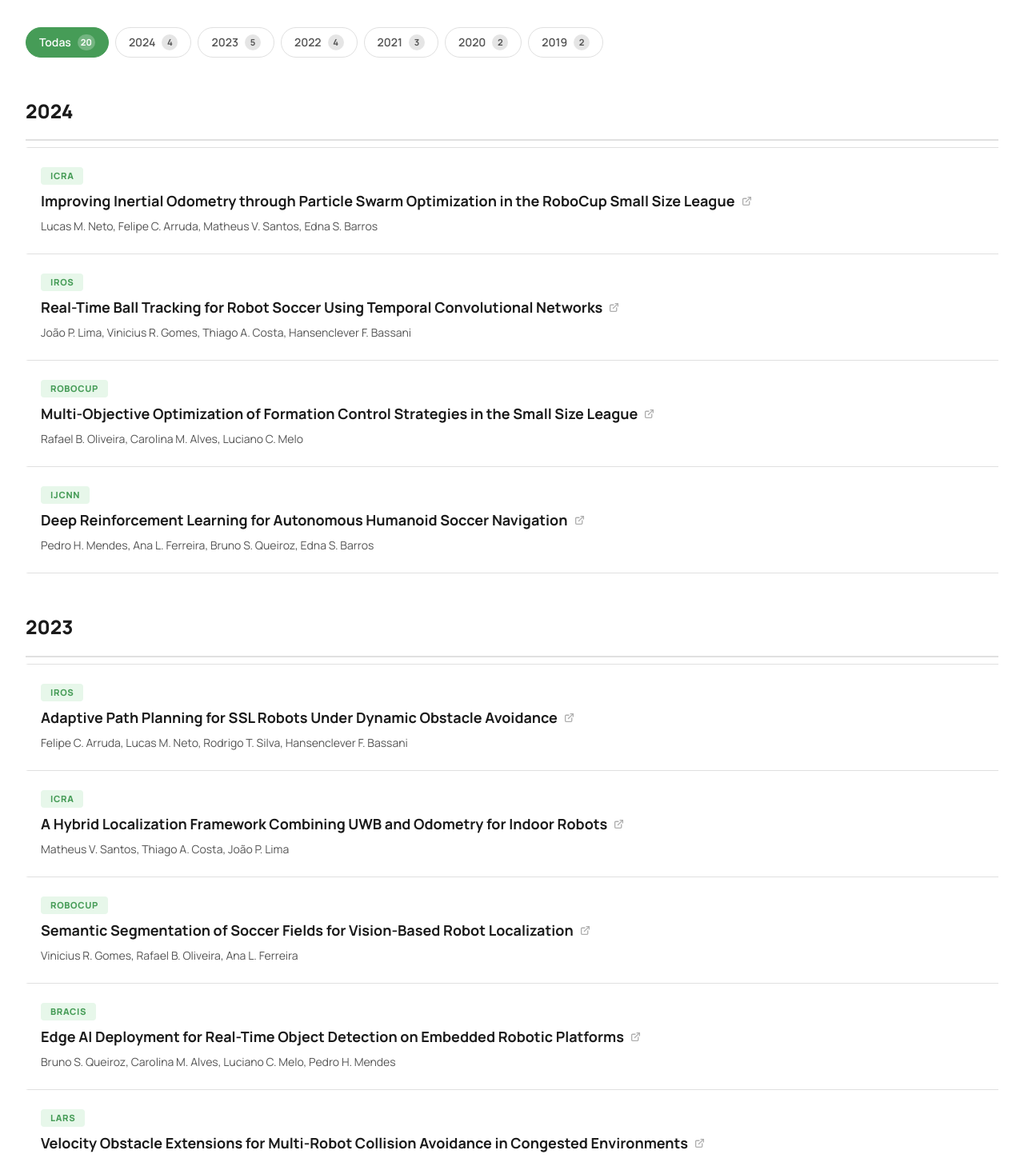
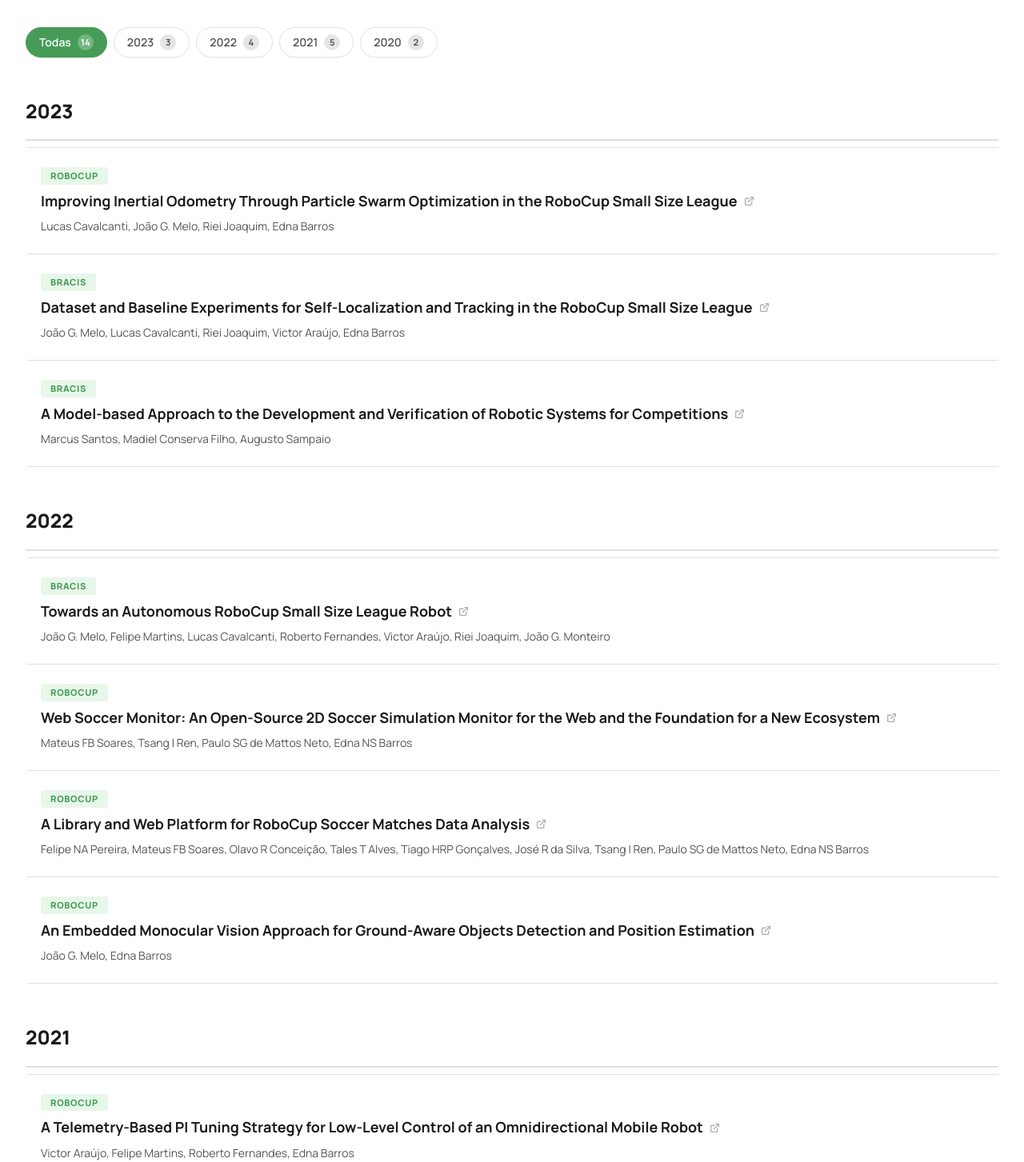
Before and after one commit to robocin/robocin-website, a React (Vite) app: page /publications in a window 1280 px wide. Shown: the part 420-1873 px from the top of the page at 80% size. Built offline with nearby package versions, Linux system fonts and the light colour scheme.

Commit message:
chore: update publications data and related localized content

```diff
--- a/content/publications/publications.js
+++ b/content/publications/publications.js
@@ -12,171 +12,121 @@
  */
 
 const publications = [
-  // ── 2024 ────────────────────────────────────────────────────────────────────
+  // ── 2023 ────────────────────────────────────────────────────────────────────
   {
     id: 1,
-    year: 2024,
-    title: 'Improving Inertial Odometry through Particle Swarm Optimization in the RoboCup Small Size League',
-    authors: ['Lucas M. Neto', 'Felipe C. Arruda', 'Matheus V. Santos', 'Edna S. Barros'],
-    venue: 'ICRA',
-    url: 'https://ieeexplore.ieee.org/document/10610000',
+    year: 2023,
+    title: 'Improving Inertial Odometry Through Particle Swarm Optimization in the RoboCup Small Size League',
+    authors: ['Lucas Cavalcanti', 'João G. Melo', 'Riei Joaquim', 'Edna Barros'],
+    venue: 'RoboCup',
+    url: 'https://link.springer.com/chapter/10.1007/978-3-031-55015-7_8',
   },
   {
     id: 2,
-    year: 2024,
-    title: 'Real-Time Ball Tracking for Robot Soccer Using Temporal Convolutional Networks',
-    authors: ['João P. Lima', 'Vinicius R. Gomes', 'Thiago A. Costa', 'Hansenclever F. Bassani'],
-    venue: 'IROS',
-    url: 'https://ieeexplore.ieee.org/document/10801500',
+    year: 2023,
+    title: 'Dataset and Baseline Experiments for Self-Localization and Tracking in the RoboCup Small Size League',
+    authors: ['João G. Melo', 'Lucas Cavalcanti', 'Riei Joaquim', 'Victor Araújo', 'Edna Barros'],
+    venue: 'BRACIS',
+    url: 'https://ieeexplore.ieee.org/document/10333068',
   },
   {
     id: 3,
-    year: 2024,
-    title: 'Multi-Objective Optimization of Formation Control Strategies in the Small Size League',
-    authors: ['Rafael B. Oliveira', 'Carolina M. Alves', 'Luciano C. Melo'],
-    venue: 'RoboCup',
-    url: 'https://link.springer.com/chapter/10.1007/978-3-031-72000-001',
+    year: 2023,
+    title: 'A Model-based Approach to the Development and Verification of Robotic Systems for Competitions',
+    authors: ['Marcus Santos', 'Madiel Conserva Filho', 'Augusto Sampaio'],
+    venue: 'BRACIS',
+    url: 'https://ieeexplore.ieee.org/document/10333030',
+  },
+  // ── 2022 ────────────────────────────────────────────────────────────────────
+  {
+    id: 4,
+    year: 2022,
+    title: 'Towards an Autonomous RoboCup Small Size League Robot',
+    authors: ['João G. Melo', 'Felipe Martins', 'Lucas Cavalcanti', 'Roberto Fernandes', 'Victor Araújo', 'Riei Joaquim', 'João G. Monteiro'],
+    venue: 'BRACIS',
+    url: 'https://ieeexplore.ieee.org/document/9996004',
   },
   {
-    id: 4,
-    year: 2024,
-    title: 'Deep Reinforcement Learning for Autonomous Humanoid Soccer Navigation',
-    authors: ['Pedro H. Mendes', 'Ana L. Ferreira', 'Bruno S. Queiroz', 'Edna S. Barros'],
-    venue: 'IJCNN',
-    url: 'https://ieeexplore.ieee.org/document/10650100',
-  },
-  // ── 2023 ────────────────────────────────────────────────────────────────────
-  {
     id: 5,
-    year: 2023,
-    title: 'Adaptive Path Planning for SSL Robots Under Dynamic Obstacle Avoidance',
-    authors: ['Felipe C. Arruda', 'Lucas M. Neto', 'Rodrigo T. Silva', 'Hansenclever F. Bassani'],
-    venue: 'IROS',
-    url: 'https://ieeexplore.ieee.org/document/10341200',
+    year: 2022,
+    title: 'Web Soccer Monitor: An Open-Source 2D Soccer Simulation Monitor for the Web and the Foundation for a New Ecosystem',
+    authors: ['Mateus FB Soares', 'Tsang I Ren', 'Paulo SG de Mattos Neto', 'Edna NS Barros'],
+    venue: 'RoboCup',
+    url: 'https://link.springer.com/chapter/10.1007/978-3-031-28469-4_16',
   },
   {
     id: 6,
-    year: 2023,
-    title: 'A Hybrid Localization Framework Combining UWB and Odometry for Indoor Robots',
-    authors: ['Matheus V. Santos', 'Thiago A. Costa', 'João P. Lima'],
-    venue: 'ICRA',
-    url: 'https://ieeexplore.ieee.org/document/10160750',
+    year: 2022,
+    title: 'A Library and Web Platform for RoboCup Soccer Matches Data Analysis',
+    authors: ['Felipe NA Pereira', 'Mateus FB Soares', 'Olavo R Conceição', 'Tales T Alves', 'Tiago HRP Gonçalves', 'José R da Silva', 'Tsang I Ren', 'Paulo SG de Mattos Neto', 'Edna NS Barros'],
+    venue: 'RoboCup',
+    url: 'https://link.springer.com/chapter/10.1007/978-3-031-28469-4_15',
   },
   {
     id: 7,
-    year: 2023,
-    title: 'Semantic Segmentation of Soccer Fields for Vision-Based Robot Localization',
-    authors: ['Vinicius R. Gomes', 'Rafael B. Oliveira', 'Ana L. Ferreira'],
+    year: 2022,
+    title: 'An Embedded Monocular Vision Approach for Ground-Aware Objects Detection and Position Estimation',
+    authors: ['João G. Melo', 'Edna Barros'],
     venue: 'RoboCup',
-    url: 'https://link.springer.com/chapter/10.1007/978-3-031-55015-007',
+    url: 'https://link.springer.com/chapter/10.1007/978-3-031-28469-4_9',
   },
+  // ── 2021 ────────────────────────────────────────────────────────────────────
   {
     id: 8,
-    year: 2023,
-    title: 'Edge AI Deployment for Real-Time Object Detection on Embedded Robotic Platforms',
-    authors: ['Bruno S. Queiroz', 'Carolina M. Alves', 'Luciano C. Melo', 'Pedro H. Mendes'],
-    venue: 'BRACIS',
-    url: 'https://ieeexplore.ieee.org/document/10369400',
+    year: 2021,
+    title: 'A Telemetry-Based PI Tuning Strategy for Low-Level Control of an Omnidirectional Mobile Robot',
+    authors: ['Victor Araújo', 'Felipe Martins', 'Roberto Fernandes', 'Edna Barros'],
+    venue: 'RoboCup',
+    url: 'https://link.springer.com/chapter/10.1007/978-3-030-98682-7_16',
   },
   {
     id: 9,
-    year: 2023,
-    title: 'Velocity Obstacle Extensions for Multi-Robot Collision Avoidance in Congested Environments',
-    authors: ['Rodrigo T. Silva', 'Felipe C. Arruda', 'Edna S. Barros'],
-    venue: 'LARS',
-    url: 'https://ieeexplore.ieee.org/document/10333100',
+    year: 2021,
+    title: 'Dataset and Benchmarking of Real-Time Embedded Object Detection for RoboCup SSL',
+    authors: ['Roberto Fernandes', 'Walber M. Rodrigues', 'Edna Barros'],
+    venue: 'RoboCup',
+    url: 'https://link.springer.com/chapter/10.1007/978-3-030-98682-7_5',
   },
-  // ── 2022 ────────────────────────────────────────────────────────────────────
   {
     id: 10,
-    year: 2022,
-    title: 'Communication-Efficient Multi-Agent Coordination for Robot Soccer',
-    authors: ['Lucas M. Neto', 'Hansenclever F. Bassani', 'Matheus V. Santos', 'João P. Lima'],
-    venue: 'ICRA',
-    url: 'https://ieeexplore.ieee.org/document/9811900',
+    year: 2021,
+    title: 'rSoccer: A Framework for Studying Reinforcement Learning in Small and Very Small Size Robot Soccer',
+    authors: ['Felipe B. Martins', 'Mateus G. Machado', 'Hansenclever F. Bassani', 'Pedro H. M. Braga', 'Edna S. Barros'],
+    venue: 'RoboCup',
+    url: 'https://link.springer.com/chapter/10.1007/978-3-030-98682-7_14',
   },
   {
     id: 11,
-    year: 2022,
-    title: 'Vision-Based Ball Interception Using Predictive Control in Robot Soccer',
-    authors: ['Vinicius R. Gomes', 'Thiago A. Costa', 'Rafael B. Oliveira'],
-    venue: 'IROS',
-    url: 'https://ieeexplore.ieee.org/document/9981350',
+    year: 2021,
+    title: 'Optimized Wireless Control and Telemetry Network for Mobile Soccer Robots',
+    authors: ['Lucas Cavalcanti', 'Riei Joaquim', 'Edna Barros'],
+    venue: 'RoboCup',
+    url: 'https://link.springer.com/chapter/10.1007/978-3-030-98682-7_15',
   },
   {
     id: 12,
-    year: 2022,
-    title: 'Energy-Aware Motion Planning for Omnidirectional Mobile Robots',
-    authors: ['Felipe C. Arruda', 'Carolina M. Alves', 'Bruno S. Queiroz'],
-    venue: 'LARS',
-    url: 'https://ieeexplore.ieee.org/document/9994800',
-  },
-  {
-    id: 13,
-    year: 2022,
-    title: 'Self-Supervised Learning for Field Line Detection in Robot Soccer',
-    authors: ['Ana L. Ferreira', 'Pedro H. Mendes', 'Luciano C. Melo', 'Edna S. Barros'],
-    venue: 'RoboCup',
-    url: 'https://link.springer.com/chapter/10.1007/978-3-031-28469-022',
-  },
-  // ── 2021 ────────────────────────────────────────────────────────────────────
-  {
-    id: 14,
     year: 2021,
-    title: 'Robust Referee Signal Recognition Using Lightweight Convolutional Networks',
-    authors: ['Rodrigo T. Silva', 'João P. Lima', 'Felipe C. Arruda'],
-    venue: 'IROS',
-    url: 'https://ieeexplore.ieee.org/document/9636400',
-  },
-  {
-    id: 15,
-    year: 2021,
-    title: 'Sim-to-Real Transfer for Robot Soccer Policies Using Domain Randomization',
-    authors: ['Thiago A. Costa', 'Matheus V. Santos', 'Hansenclever F. Bassani'],
-    venue: 'RoboCup',
-    url: 'https://link.springer.com/chapter/10.1007/978-3-030-98682-021',
-  },
-  {
-    id: 16,
-    year: 2021,
-    title: 'Hierarchical Task Planning for Multi-Robot Systems in Adversarial Environments',
-    authors: ['Carolina M. Alves', 'Rafael B. Oliveira', 'Ana L. Ferreira', 'Edna S. Barros'],
+    title: 'Mechanical and Dynamic Analysis for Design and Development of a RoboCup SSL Dribbling Mechanism',
+    authors: ['Victor Araújo', 'Edgleyson Silva', 'João Guilherme Monteiro', 'Rebecca Sousa', 'Cecilia Silva', 'Pedro Henrique Santana'],
     venue: 'BRACIS',
-    url: 'https://ieeexplore.ieee.org/document/9653600',
+    url: 'https://ieeexplore.ieee.org/document/9605377',
   },
   // ── 2020 ────────────────────────────────────────────────────────────────────
   {
-    id: 17,
+    id: 13,
     year: 2020,
-    title: 'Toward Reliable Indoor Positioning with Sensor Fusion in Mobile Robotics',
-    authors: ['Lucas M. Neto', 'Bruno S. Queiroz', 'Rodrigo T. Silva'],
-    venue: 'LARS',
-    url: 'https://ieeexplore.ieee.org/document/9307200',
+    title: 'An Analysis of Reinforcement Learning Applied to Coach Task in IEEE Very Small Size Soccer',
+    authors: ['Carlos H. C. Pena', 'Mateus G. Machado', 'Mariana S. Barros', 'José D.P. Silva', 'Lucas D. Macie', 'Tsang Ing Ren', 'Edna N.S. Barros', 'Pedro H.M. Braga', 'Hansenclever F. Bassani'],
+    venue: '',
+    url: '',
   },
   {
-    id: 18,
+    id: 14,
     year: 2020,
-    title: 'Convolutional Object Detection Pipeline for the SSL Vision System',
-    authors: ['Vinicius R. Gomes', 'Pedro H. Mendes', 'João P. Lima', 'Hansenclever F. Bassani'],
-    venue: 'RoboCup',
-    url: 'https://link.springer.com/chapter/10.1007/978-3-030-98682-020',
-  },
-  // ── 2019 ────────────────────────────────────────────────────────────────────
-  {
-    id: 19,
-    year: 2019,
-    title: 'A Modular Software Architecture for Real-Time Autonomous Robot Soccer',
-    authors: ['Felipe C. Arruda', 'Matheus V. Santos', 'Thiago A. Costa', 'Edna S. Barros'],
-    venue: 'SBR',
-    url: 'https://ieeexplore.ieee.org/document/8984700',
-  },
-  {
-    id: 20,
-    year: 2019,
-    title: 'Learning Cooperative Behaviors in Multi-Robot Systems via Policy Gradient Methods',
-    authors: ['Hansenclever F. Bassani', 'Rafael B. Oliveira', 'Carolina M. Alves'],
-    venue: 'BRACIS',
-    url: 'https://ieeexplore.ieee.org/document/8923500',
+    title: 'A Data Analysis Graphical user Interface for RoboCup 2D Soccer Simulation League',
+    authors: ['Felipe N. A. Pereira', 'Mateus F. B. Soares', 'Edna N. S. Barros'],
+    venue: 'LARS',
+    url: 'https://ieeexplore.ieee.org/abstract/document/9307104',
   },
 ];
 
--- a/src/i18n/locales/en.json
+++ b/src/i18n/locales/en.json
@@ -42,7 +42,7 @@
   },
   "publications": {
     "title": "Publications",
-    "subtitle": "Peer-reviewed papers and research contributions by the RobôCIn team, published at leading robotics and AI venues.",
+    "subtitle": "The academic contributions from the RobôCIn team to the fields of robotics and AI.",
     "filterLabel": "Filter by year",
     "filterAll": "All"
   },
--- a/src/i18n/locales/pt.json
+++ b/src/i18n/locales/pt.json
@@ -42,7 +42,7 @@
   },
   "publications": {
     "title": "Publicações",
-    "subtitle": "Artigos científicos revisados por pares e contribuições de pesquisa da equipe RobôCIn, publicados nos principais eventos de robótica e IA.",
+    "subtitle": "As contribuições acadêmicas dos membros do RobôCIn às áreas de robótica e IA.",
     "filterLabel": "Filtrar por ano",
     "filterAll": "Todas"
   },
```
